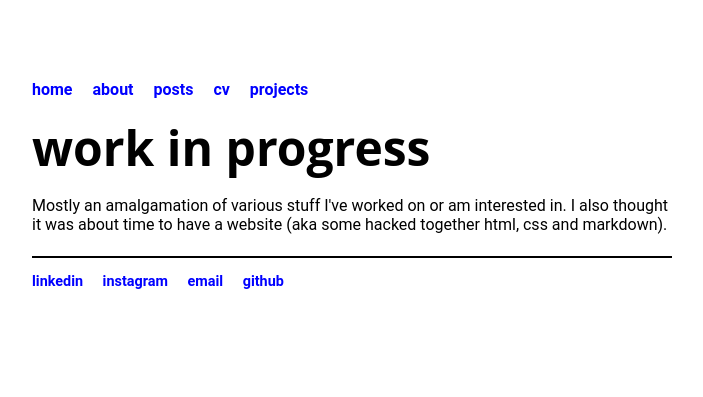
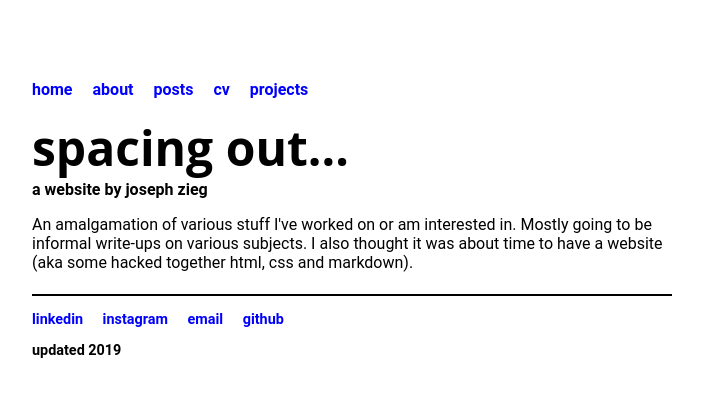
Before and after one commit to jfzieg/jfzieg.github.io, a Jekyll site: the page built from index.html, in a window 1280 px wide. Shown: the top 397 px of the page, without its empty margins (288-991 px from the left). Built offline with Jekyll 4.4.1, drawn with Linux system fonts in a browser that asks for light colours.

Commit message:
Figured out a title.

```diff
--- a/_layouts/default.html
+++ b/_layouts/default.html
@@ -27,7 +27,9 @@
                 <li><a href="https://www.instagram.com/gucci_plateau/">instagram</a></li>
                 <li><a href="mailto:jfzieg@gmail.com">email</a></li>
                 <li><a href="https://github.com/jfzieg">github</a></li>
+
 			</ul>
+            <strong>updated 2019</strong>
 		</footer>
 	</body>
 </html>
--- a/about/about.html
+++ b/about/about.html
@@ -5,7 +5,7 @@ title: about
 <h1>about</h1>
 
 <div>
-    <p>Hi, I'm Joseph Zieg. I'm interested in various applications for computer science in space tech, computational biology, complex systems and physics.</p>
+    <p>I'm interested in various applications for computer science in space tech, computational biology, complex systems and physics.</p>
 
 <p>I’ll be graduating with a Bachelor of Science in Computer Science from UVM in May, 2019. I’m working full-time at the Outdoor Gear Exchange, and living in Burlington, VT. Interests are pretty outdoorsy, with my main hobbies lying in rock climbing, cycling and yoga. Film, music, and books are also pastimes of mine.</p>
 
--- a/index.html
+++ b/index.html
@@ -2,7 +2,8 @@
 layout: default
 title: jfzieg
 ---
-<div class="blurb">
-    <h1>work in progress</h1>
-    <p>Mostly an amalgamation of various stuff I've worked on or am interested in. I also thought it was about time to have a website (aka some hacked together html, css and markdown).</p>
-</div><!-- /.blurb -->
+<div>
+    <h1>spacing out...</h1>
+    <strong>a website by joseph zieg</strong>
+    <p>An amalgamation of various stuff I've worked on or am interested in. Mostly going to be informal write-ups on various subjects. I also thought it was about time to have a website (aka some hacked together html, css and markdown).</p>
+</div>
--- a/notes.txt
+++ b/notes.txt
@@ -6,8 +6,10 @@ goto: localhost:4000
 
 [todo]
 
-05/05/2019 - clean up css sheets and rewrite html layouts.
+05/05/2019 - clean up css sheets and rewrite html layouts. - completed
 
-05/06/2019 - add post functionality, add tile layout for                  pictures (instagram feed?)
+05/06/2019 - add post functionality, add tile layout for                  pictures (instagram feed?) - completed
 
 05/07/2019 - fix the grid_layout figcaptions not locking to the           image.
+
+05/07/2019 - figure out better file hosting for pictures. Loading seems kinda slow.
```
